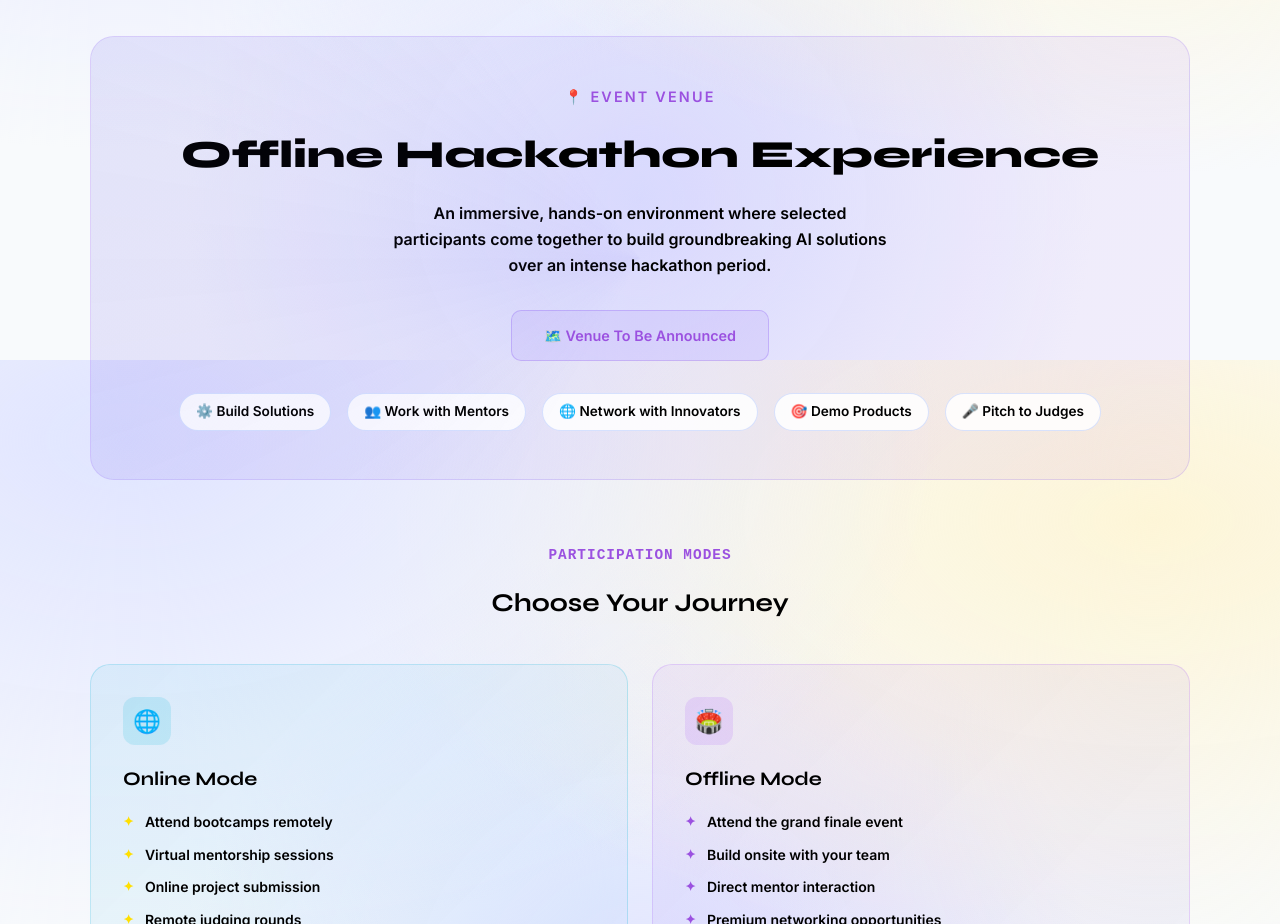
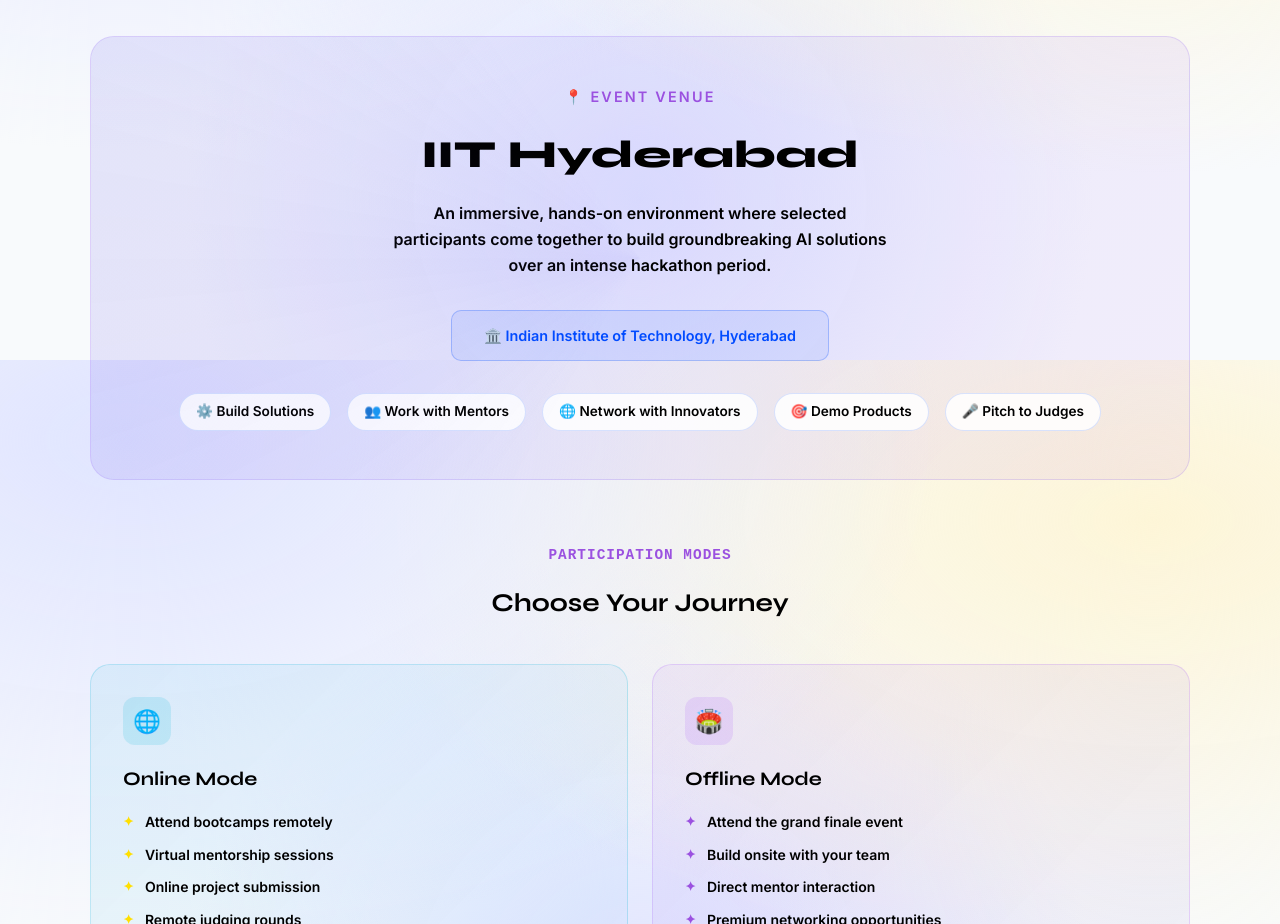
Before and after one commit to siddhardha-mns/Ai-Foundry-, a website built with Vite: page index.html in a window 1280 px wide. Shown: the part 3640-4564 px from the top of the page. Built offline with nearby package versions, Linux system fonts and the light colour scheme; animation ran at ten frames a second.

Commit message:
feat: update venue to IIT Hyderabad

```diff
--- a/index.html
+++ b/index.html
@@ -1616,10 +1616,10 @@
 
             <div class="venue-card reveal" style="margin-top:2.5rem">
                 <div class="venue-label">📍 Event Venue</div>
-                <h3 class="venue-title">Offline Hackathon Experience</h3>
+                <h3 class="venue-title">IIT Hyderabad</h3>
                 <p class="venue-sub">An immersive, hands-on environment where selected participants come together to
                     build groundbreaking AI solutions over an intense hackathon period.</p>
-                <div class="venue-tba">🗺️ Venue To Be Announced</div>
+                <div class="venue-tba" style="background:rgba(0,75,255,0.08);border-color:rgba(0,75,255,0.25);color:var(--primary)">🏛️ Indian Institute of Technology, Hyderabad</div>
                 <div style="display:flex;flex-wrap:wrap;gap:1rem;justify-content:center;margin-top:2rem">
                     <span class="domain-chip" style="font-size:0.85rem">⚙️ Build Solutions</span>
                     <span class="domain-chip" style="font-size:0.85rem">👥 Work with Mentors</span>
```
